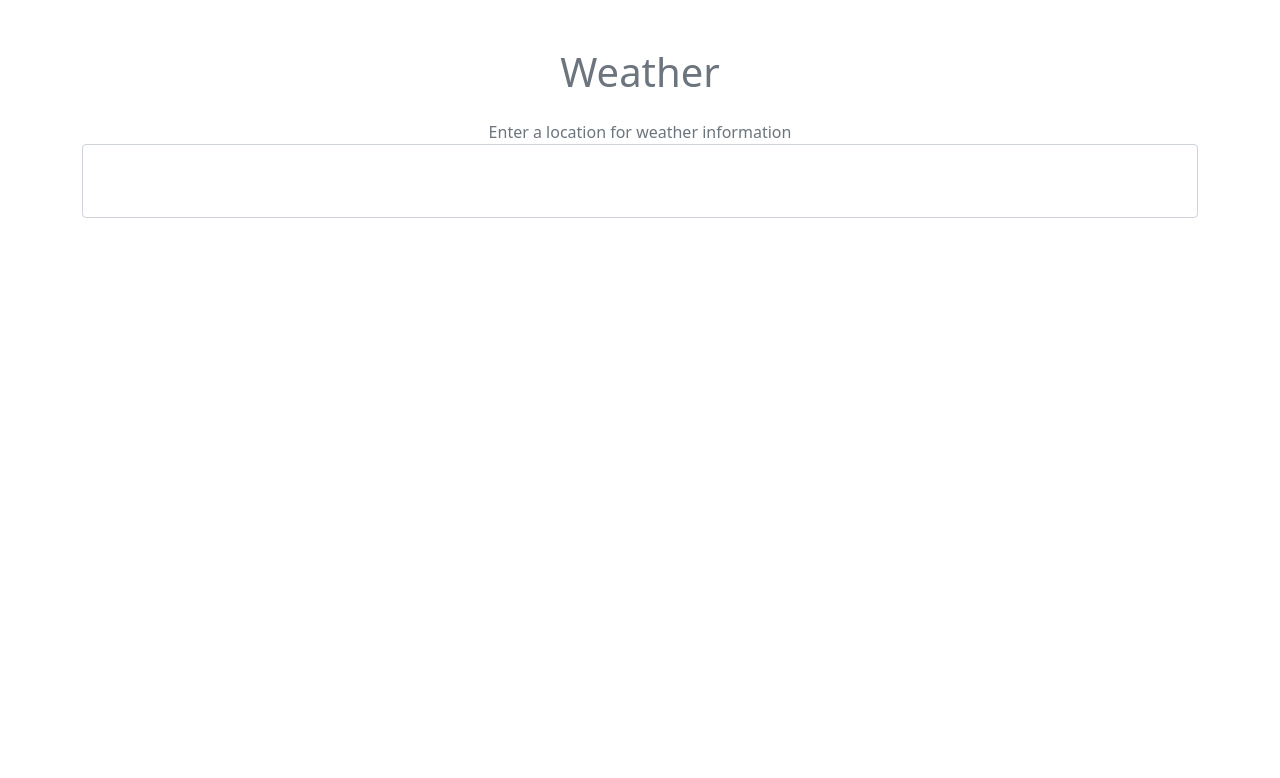
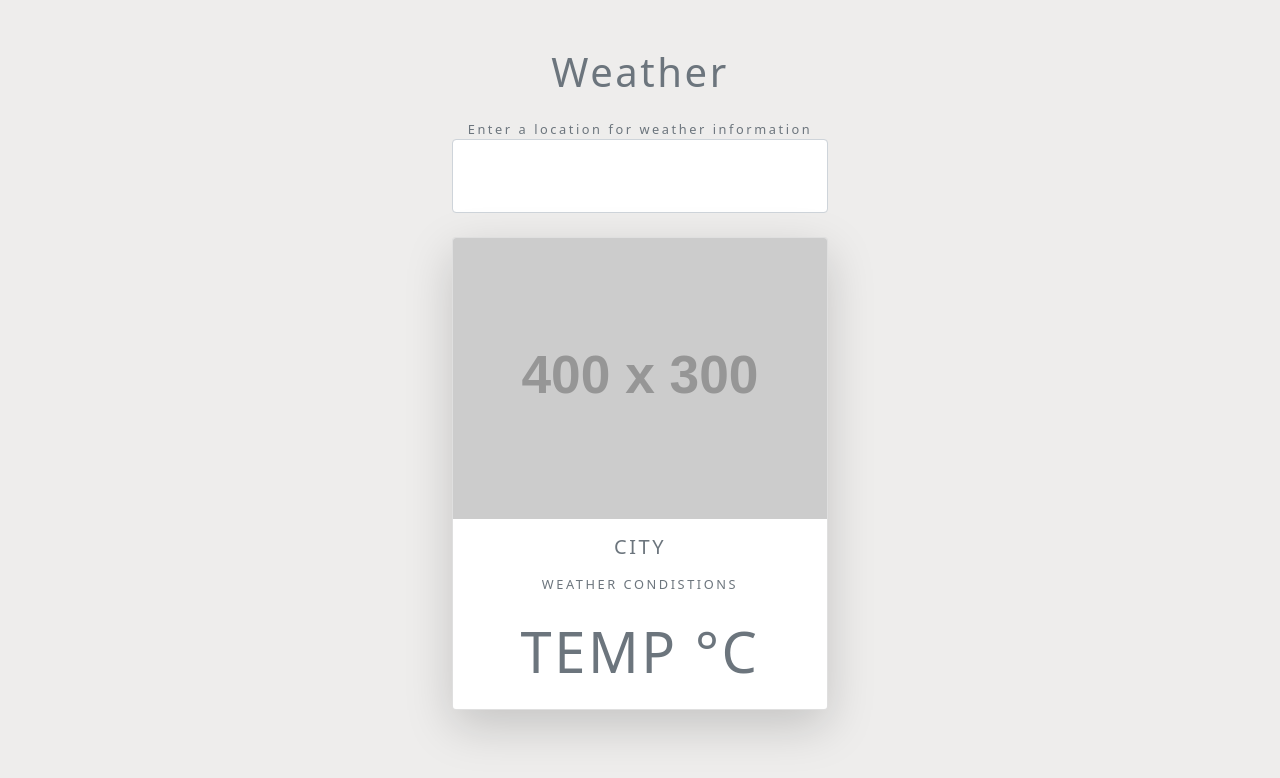
Before and after one commit to MuhammadUsmanMushtaq/weather_app_JS, a plain HTML site: page index.html in a window 1280 px wide. Drawn offline with nearby package versions, Linux system fonts and the light colour scheme; placeholder pictures from the web are drawn by us; files whose address does not match are found by name.

Commit message:
styles added

```diff
--- a/index.html
+++ b/index.html
@@ -15,6 +15,19 @@
         <label for="city">Enter a location for weather information</label>
         <input type="text" name="city" class="form-control p-4">
     </form>
+    <div class="card shadow-lg rounded">
+        <img src="https://via.placeholder.com/400x300" class="time card-img-top">
+        <div class="iconbg-light mx-auto text-center"></div>
+        <div class="text-muted text-uppercase text-center details">
+            <h5 class="my-3">City</h5>
+            <div class="my-3">Weather condistions</div>
+            <div class="display-4 my-4">
+                <span>temp</span>
+                <span>&deg;C</span>
+            </div>
+
+        </div>
+    </div>
 </div>
 
     <script src="scrpits/forecast.js"></script>
--- a/styles.css
+++ b/styles.css
@@ -0,0 +1,9 @@
+body {
+  background: #eeedec;
+  letter-spacing: 0.2em;
+  font-size: 0.8em;
+}
+
+.container {
+  max-width: 400px;
+}
```
